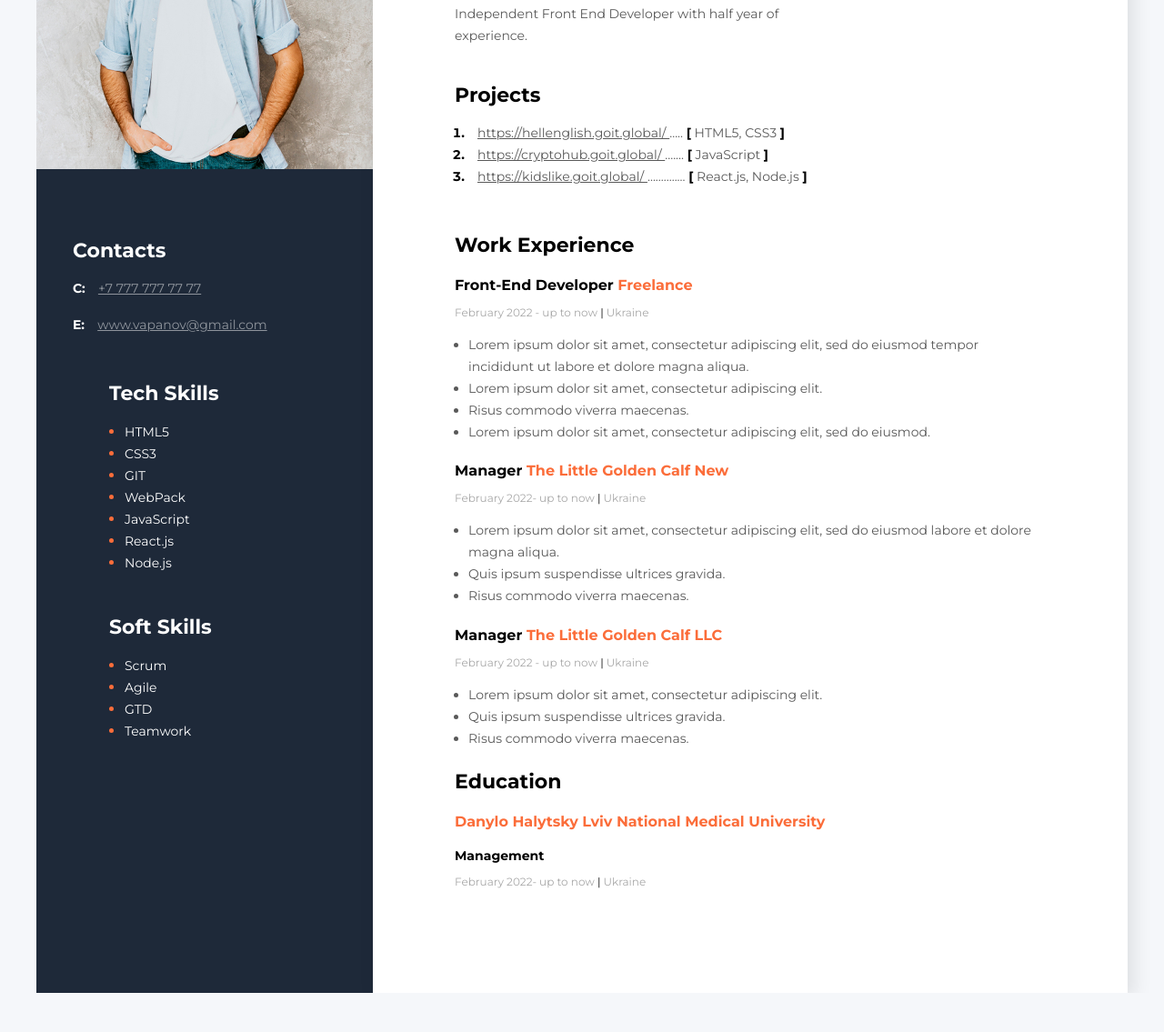
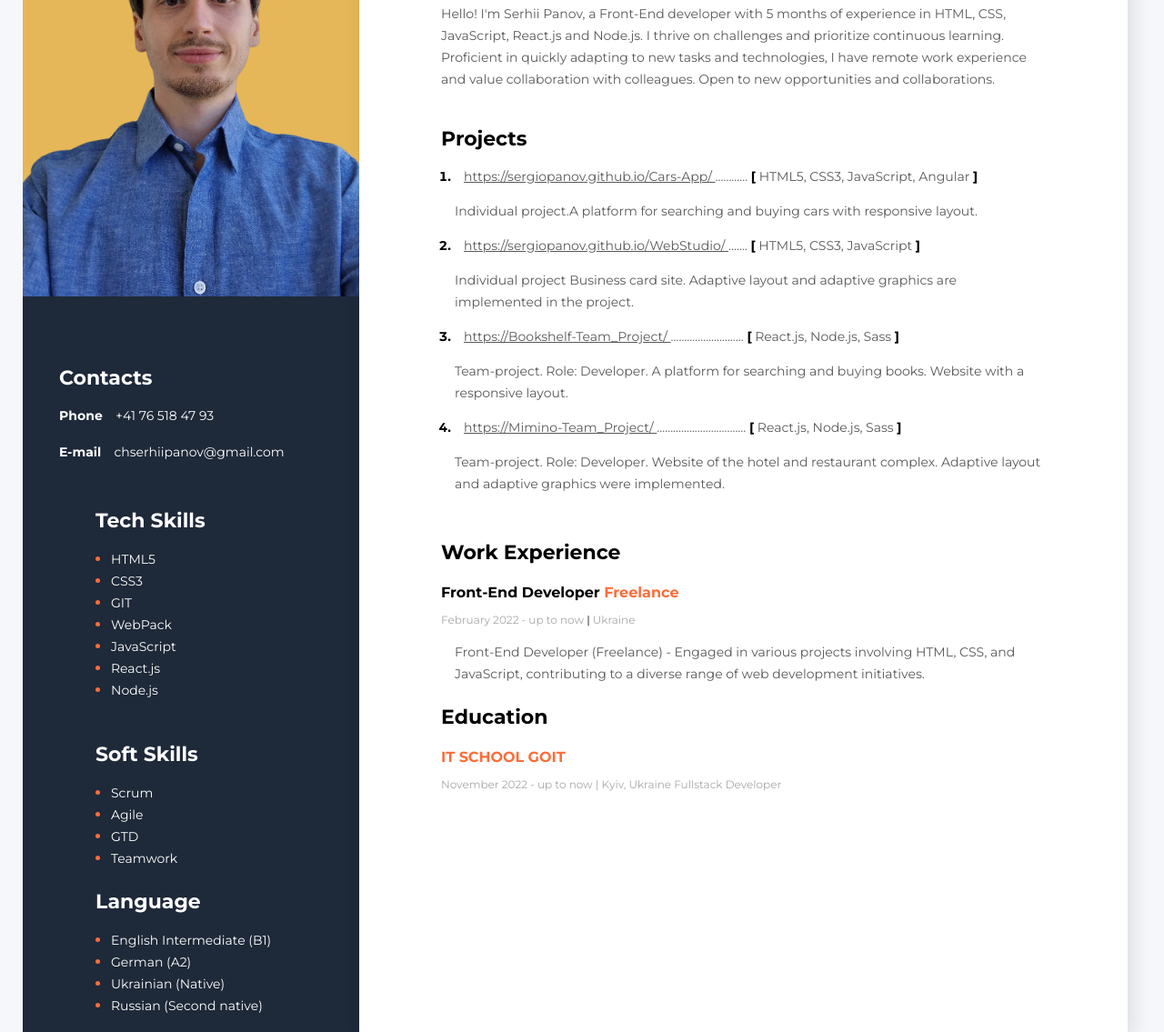
Before and after one commit to SergioPanov/resume-goit, a plain HTML site: page index.html in a window 1280 px wide. Shown: the part 248-1383 px from the top of the page at 91% size. Before the commit the page ends 1340 px from the top, so only its background shows below. Drawn offline with nearby package versions, Linux system fonts and the light colour scheme.

Commit message:
resume-added

```diff
--- a/index.html
+++ b/index.html
@@ -1,5 +1,6 @@
 <!DOCTYPE html>
 <html lang="en">
+
 <head>
 	<meta charset="UTF-8" />
 	<meta http-equiv="X-UA-Compatible" content="IE=edge" />
@@ -7,22 +8,16 @@
 	<link rel="preconnect" href="https://fonts.googleapis.com" />
 	<link rel="preconnect" href="https://fonts.gstatic.com" crossorigin />
 	<!-- !Підключаємо шрифти -->
-		<link
-			href="https://fonts.googleapis.com/css2?family=Montserrat:wght@400;700&display=swap"
-			rel="stylesheet"
-		/>
+	<link href="https://fonts.googleapis.com/css2?family=Montserrat:wght@400;700&display=swap" rel="stylesheet" />
 	<!-- ! Підключаємо нормалайз -->
-		<link
-			rel="stylesheet"
-			href="https://cdnjs.cloudflare.com/ajax/libs/modern-normalize/1.1.0/modern-normalize.min.css"
+	<link rel="stylesheet" href="https://cdnjs.cloudflare.com/ajax/libs/modern-normalize/1.1.0/modern-normalize.min.css"
 		integrity="sha512-wpPYUAdjBVSE4KJnH1VR1HeZfpl1ub8YT/NKx4PuQ5NmX2tKuGu6U/JRp5y+Y8XG2tV+wKQpNHVUX03MfMFn9Q=="
-			crossorigin="anonymous"
-			referrerpolicy="no-referrer"
-		/>
+		crossorigin="anonymous" referrerpolicy="no-referrer" />
 	<!-- ! Підключаємо стилі -->
 	<link rel="stylesheet" href="styles/styles.css" />
 	<title>Resume</title>
 </head>
+
 <body>
 	<header>
 		<!-- TODO: Зробити хедер,в який розмістити іконки із якірними посиланнями навігація по сторінці зробити щось типу невеличкого лого чи проскрол на початок сторінки -->
@@ -38,8 +33,12 @@
 						<h2 class="about__title">Front-End Developer</h2>
 						<h1 class="about__name">Serhii Panov</h1>
 						<p class="about__description">
-								Independent Front End Developer with half year
-								of experience.
+							Hello! I'm Serhii Panov, a Front-End developer with 5 months of experience in HTML, CSS,
+							JavaScript, React.js and Node.js. I thrive on
+							challenges and prioritize continuous learning. Proficient in quickly adapting to new tasks
+							and technologies, I have
+							remote work experience and value collaboration with colleagues. Open to new opportunities
+							and collaborations.
 						</p>
 					</div>
 				</section>
@@ -50,48 +49,71 @@
 						<ol class="project-list">
 							<li class="project-item">
 								<span class="project">
-										<a
-											href="https://hellenglish.goit.global/"
-											class="project-link"
-										>
-											https://hellenglish.goit.global/
+									<a href="https://sergiopanov.github.io/cars-app/" class="project-link">
+										https://sergiopanov.github.io/Cars-App/
 									</a>
-										.....
+									............
 									<span class="project-bracket">[</span>
-										HTML5, CSS3
+									HTML5, CSS3, JavaScript, Angular
 									<span class="project-bracket">]</span>
 								</span>
+								<p class="about__description">
+									Individual project.A platform for searching and buying cars with responsive layout.
+								</p>
 							</li>
 							<li class="project-item">
 								<span class="project">
-										<a
-											href="https://cryptohub.goit.global/"
-											class="project-link"
-										>
-											https://cryptohub.goit.global/
+									<a href="https://sergiopanov.github.io/goit-markup-hw-08/" class="project-link">
+										https://sergiopanov.github.io/WebStudio/
 									</a>
 									.......
 									<span class="project-bracket">[</span>
-										JavaScript
+									HTML5, CSS3, JavaScript
 									<span class="project-bracket">]</span>
 								</span>
+								<p class="about__description"> Individual project
+									Business card site. Adaptive layout and adaptive graphics are
+									implemented in the project.
+								</p>
 							</li>
 							<li class="project-item">
 								<span class="project">
-										<a
-											href="https://kidslike.goit.global/"
-											class="project-link"
-										>
-											https://kidslike.goit.global/
+									<a href="https://alexandrtarabanko.github.io/Bookshelf/" class="project-link">
+										https://Bookshelf-Team_Project/
 									</a>
-										..............
+									...........................
 									<span class="project-bracket">[</span>
-										React.js, Node.js
+									React.js, Node.js, Sass
 									<span class="project-bracket">]</span>
 								</span>
+								<p class="about__description">
+									Team-project. Role: Developer.
+									A platform for searching and buying books. Website with a
+									responsive layout.
+								</p>
+							</li>
+							<li class="project-item">
+								<span class="project">
+									<a href="https://acvetochka.github.io/mimino/" class="project-link">
+										https://Mimino-Team_Project/
+									</a>
+									.................................
+									<span class="project-bracket">[</span>
+									React.js, Node.js, Sass
+									<span class="project-bracket">]</span>
+								</span>
+								<p class="about__description">
+									Team-project. Role: Developer.
+									Website of the hotel and restaurant complex. Adaptive layout and
+									adaptive graphics were implemented.
+
+								</p>
 							</li>
 						</ol>
 					</div>
+					<p>
+
+					</p>
 				</section>
 				<!--Work-->
 				<sectio class="work">
@@ -109,78 +131,16 @@
 								Ukraine
 							</p>
 							<ul class="work-list">
-									<li class="work-list-item">
-										Lorem ipsum dolor sit amet, consectetur
-										adipiscing elit, sed do eiusmod tempor
-										incididunt ut labore et dolore magna
-										aliqua.
-									</li>
-									<li class="work-list-item">
-										Lorem ipsum dolor sit amet, consectetur
-										adipiscing elit.
-									</li>
-									<li class="work-list-item">
-										Risus commodo viverra maecenas.
-									</li>
-									<li class="work-list-item">
-										Lorem ipsum dolor sit amet, consectetur
-										adipiscing elit, sed do eiusmod.
-									</li>
+								<p class="work-list-item">
+									Front-End Developer (Freelance) - Engaged in various projects involving HTML, CSS,
+									and JavaScript, contributing to a
+									diverse range of web development initiatives.
+								</p>
+
 							</ul>
 						</div>
 						<!--Company 2-->
-							<div>
-								<h4 class="work-position">
-									Manager
-									<span class="organization">
-										The Little Golden Calf New
-									</span>
-								</h4>
-								<p class="period">
-									February 2022- up to now
-									<span class="line">|</span>
-									Ukraine
-								</p>
-								<ul class="work-list">
-									<li class="work-list-item">
-										Lorem ipsum dolor sit amet, consectetur
-										adipiscing elit, sed do eiusmod labore
-										et dolore magna aliqua.
-									</li>
-									<li class="work-list-item">
-										Quis ipsum suspendisse ultrices gravida.
-									</li>
-									<li class="work-list-item">
-										Risus commodo viverra maecenas.
-									</li>
-								</ul>
-							</div>
-							<!--Company 3-->
-							<div>
-								<h4 class="work-position">
-									Manager
-									<span class="organization">
-										The Little Golden Calf LLC
-									</span>
-								</h4>
-								<p class="period">
-									February 2022 - up to now
-									<span class="line">|</span>
-									Ukraine
-								</p>
-								<ul class="work-list">
-									<li class="work-list-item">
-										Lorem ipsum dolor sit amet, consectetur
-										adipiscing elit.
-									</li>
-									<li class="work-list-item">
-										Quis ipsum suspendisse ultrices gravida.
-									</li>
-									<li class="work-list-item">
-										Risus commodo viverra maecenas.
-									</li>
-								</ul>
-							</div>
+
 					</div>
 				</sectio>
 				<!--Education-->
@@ -188,13 +148,11 @@
 					<div class="education">
 						<h3 class="title">Education</h3>
 						<h4 class="education-position">
-								Danylo Halytsky Lviv National Medical University
+							IT SCHOOL GOIT
 						</h4>
-							<h4 class="education-skill">Management</h4>
 						<p class="period">
-								February 2022- up to now
-								<span class="line">|</span>
-								Ukraine
+							November 2022 - up to now | Kyiv, Ukraine
+							Fullstack Developer
 						</p>
 					</div>
 				</section>
@@ -202,31 +160,22 @@
 			<!--Sidebar-->
 			<section class="sidebar">
 				<aside class="sidebar">
-						<img
-							src="img/photo.jpg"
-							alt="user photo"
-							class="photo"
-						/>
+					<img src="img/Myphoto.png" alt="user photo" class="photo" />
 					<!--Contact-->
+
 					<div class="contacts">
 						<h3 class="sidebar-title">Contacts</h3>
 						<div>
 							<p>
-									<span class="contact-type">C:</span>
-									<a
-										href="tel:+77777777777"
-										class="contact-link"
-									>
-										+7 777 777 77 77
+								<span class="contact-type">Phone</span>
+								<a href="tel:+41 76 518 47 93" class="contact-link">
+									+41 76 518 47 93
 								</a>
 							</p>
 							<p>
-									<span class="contact-type">E:</span>
-									<a
-										href="mailto:www.vapnov@gmail.com"
-										class="contact-link"
-									>
-										www.vapanov@gmail.com
+								<span class="contact-type">E-mail</span>
+								<a href="mailto:chserhiipanov@gmail.com" class="contact-link">
+									chserhiipanov@gmail.com
 								</a>
 							</p>
 						</div>
@@ -302,6 +251,33 @@
 							</ul>
 						</div>
 					</section>
+					<section class="soft-skills">
+						<div class="soft-skills">
+							<h3 class="sidebar-title">Language</h3>
+							<ul class="tech-skills-list">
+								<li class="tech-skills-item">
+									<span class="tech-skills-text">
+										English Intermediate (B1)
+									</span>
+								</li>
+								<li class="tech-skills-item">
+									<span class="tech-skills-text">
+										German (A2)
+									</span>
+								</li>
+								<li class="tech-skills-item">
+									<span class="tech-skills-text">
+										Ukrainian (Native)
+									</span>
+								</li>
+								<li class="tech-skills-item">
+									<span class="tech-skills-text">
+										Russian (Second native)
+									</span>
+								</li>
+							</ul>
+						</div>
+					</section>
 				</aside>
 			</section>
 		</div>
@@ -310,4 +286,5 @@
 		<!-- TODO: Створити футер із посиланнями на соц мережі і на сайт гітхаба -->
 	</footer>
 </body>
+
 </html>
--- a/styles/styles.css
+++ b/styles/styles.css
@@ -1,12 +1,13 @@
-/* TODO Дописати root */
-root: {
+:root {
 	--background-color: #f5f7fa;
 }
 
 body {
 	font-family: "Montserrat", sans-serif;
-	background-color: #f5f7fa;
+	background-color: var(--background-color);
+	margin: 0;
 }
+
 /* main style */
 .main {
 	display: flex;
@@ -14,16 +15,31 @@ body {
 	width: 1200px;
 	margin: 0 auto;
 }
+
 /* main content style */
 .main__container {
 	background-color: #ffffff;
 	box-shadow: 6px 6px 20px rgba(0, 0, 0, 0.1);
 	padding: 105px 90px;
 }
+
+/* Респонсив для мобильных устройств и планшетов */
+@media only screen and (max-width: 767px) {
+	.main {
+		flex-direction: column;
+	}
+
+	.main__container {
+		width: 100%;
+		padding: 20px;
+	}
+}
+
 /* about styles */
 .about {
 	margin-bottom: 40px;
 }
+
 .about__title {
 	font-style: normal;
 	font-weight: 700;
@@ -32,6 +48,7 @@ body {
 	color: #000000;
 	margin-bottom: 20px;
 }
+
 .about__name {
 	font-style: normal;
 	font-weight: 700;
@@ -40,13 +57,14 @@ body {
 	color: #000000;
 	margin-bottom: 25px;
 }
+
 .about__description {
 	font-style: normal;
 	font-weight: 400;
 	font-size: 14px;
 	line-height: 24px;
 	color: #595959;
-	width: 400px;
+	width: 650px;
 }
 
 .projects {
@@ -61,10 +79,12 @@ body {
 	color: #000000;
 	margin-bottom: 10px;
 }
+
 .project-list {
 	padding: 0;
 	margin-left: 15px;
 }
+
 .project-item {
 	font-style: normal;
 	font-weight: 700;
@@ -72,6 +92,7 @@ body {
 	line-height: 24px;
 	color: #000000;
 }
+
 .project,
 .project-link {
 	font-style: normal;
@@ -80,9 +101,11 @@ body {
 	line-height: 24px;
 	color: #595959;
 }
+
 .project-link {
 	margin-left: 10px;
 }
+
 .project-bracket {
 	font-style: normal;
 	font-weight: 700;
@@ -90,12 +113,14 @@ body {
 	line-height: 24px;
 	color: #000000;
 }
+
 /* work styles */
 .work {
 	/* padding: 100px 40px 50px 20px;
     padding: 50px;
     padding: 50px 100px; */
 }
+
 .work-position {
 	font-style: normal;
 	font-weight: 700;
@@ -104,6 +129,7 @@ body {
 	color: #000000;
 	margin-bottom: 10px;
 }
+
 .organization {
 	font-style: normal;
 	font-weight: 700;
@@ -111,6 +137,7 @@ body {
 	line-height: 20px;
 	color: #fb6d3a;
 }
+
 .period {
 	font-style: normal;
 	font-weight: 400;
@@ -119,6 +146,7 @@ body {
 	color: #a8a8a8;
 	margin-bottom: 10px;
 }
+
 .line {
 	font-style: normal;
 	font-weight: normal;
@@ -126,10 +154,12 @@ body {
 	line-height: 15px;
 	color: #000000;
 }
+
 .work-list {
 	padding: 0;
 	margin-left: 15px;
 }
+
 .work-list-item {
 	font-style: normal;
 	font-weight: 400;
@@ -137,8 +167,10 @@ body {
 	line-height: 24px;
 	color: #595959;
 }
+
 .education {
 }
+
 .education-position {
 	font-style: normal;
 	font-weight: 700;
@@ -147,6 +179,7 @@ body {
 	color: #fb6d3a;
 	margin-bottom: 10px;
 }
+
 .education-skill {
 	font-style: normal;
 	font-weight: 700;
@@ -155,16 +188,19 @@ body {
 	color: #000000;
 	margin-bottom: 10px;
 }
+
 /* sidebar style */
 .sidebar {
 	background-color: #1e2939;
 	padding-top: 40px;
 	width: 370px;
 }
+
 .photo {
 	width: 370px;
 	margin-bottom: 50px;
 }
+
 .sidebar-title {
 	color: #ffffff;
 	font-style: normal;
@@ -173,17 +209,21 @@ body {
 	line-height: 27px;
 	margin-bottom: 10px;
 }
+
 .contacts,
 .tech-skills,
 .soft-skills {
 	margin-left: 40px;
 }
+
 .contacts {
 	margin-bottom: 50px;
 }
+
 .tech-skills {
 	margin-bottom: 45px;
 }
+
 .contact-type {
 	font-style: normal;
 	font-weight: 700;
@@ -192,22 +232,27 @@ body {
 	color: #ffffff;
 	margin-right: 10px;
 }
+
 .contact-link {
 	font-style: normal;
 	font-weight: 400;
 	font-size: 14px;
 	line-height: 24px;
 	color: #ffffff;
-	opacity: 0.5;
+	text-decoration: none;
+	/* opacity: 0.5; */
 }
+
 .tech-skills-list {
 	color: #ffffff;
 	padding: 0;
 	margin: 17px;
 }
+
 .tech-skills-item {
 	color: #fb6d3a;
 }
+
 .tech-skills-text {
 	color: #ffffff;
 	font-style: normal;
```
Also changed, not shown: img/Myphoto.png (added). Lines whose indentation alone changed are shown as unchanged.
